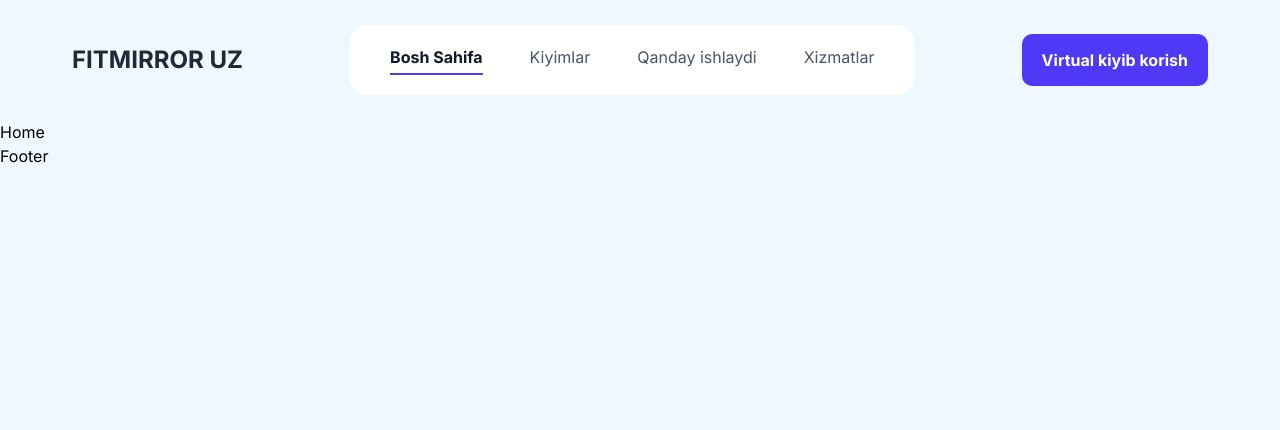
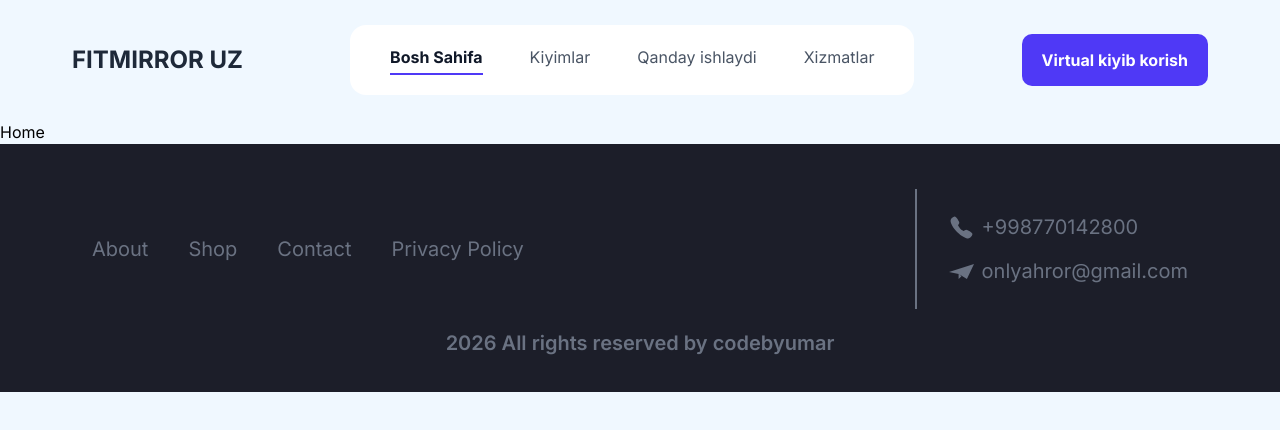
Before and after one commit to codeby-umar/FITMIRROR.UZ, a React (Vite) app: page / in a window 1280 px wide. Shown: the top 430 px of the page. Built offline with nearby package versions, Linux system fonts and the light colour scheme.

Commit message:
navbar and footer

```diff
--- a/package.json
+++ b/package.json
@@ -14,6 +14,7 @@
     "lucide-react": "^1.7.0",
     "react": "^19.2.4",
     "react-dom": "^19.2.4",
+    "react-icons": "^5.6.0",
     "react-router-dom": "^7.13.2",
     "tailwindcss": "^4.2.2"
   },
--- a/src/App.jsx
+++ b/src/App.jsx
@@ -67,9 +67,7 @@ function App() {
         <Route
           path="*"
           element={
-            <Layout>
               <Notfound />
-            </Layout>
           }
         />
       </Routes>
--- a/src/components/Footer.jsx
+++ b/src/components/Footer.jsx
@@ -1,9 +1,40 @@
-import React from 'react'
+import { Link } from "react-router-dom";
+import { IoCall } from "react-icons/io5";
+import { SiMinutemailer } from "react-icons/si";
 
 function Footer() {
   return (
-    <div>Footer</div>
-  )
+    <footer className="h-62 bg-[#1C1E29]">
+      <div className="container">
+        <div className="flex items-center p-5  justify-between ">
+          <ul className="text-gray-500 flex items-center gap-10 text-xl">
+            <Link to={"/about"}>About</Link>
+            <Link to={"/clothes"}>Shop</Link>
+            <Link to={"/contact"}>Contact</Link>
+            <Link to={"/serveses"}>Privacy Policy</Link>
+          </ul>
+          <div className="flex items-center h-30 gap-8">
+            <div className="border-[0.5px] h-full text-gray-500"></div>
+            <div className="text-gray-500 text-xl flex flex-col gap-4">
+              <a className="flex items-center gap-2" href="tel:+998770142800">
+                <IoCall size={"25px"} />
+                +998770142800
+              </a>
+              <a
+                className="flex items-center gap-2"
+                href="mailto:onlyahror@gmail.com"
+              >
+                <SiMinutemailer size={"25px"} /> onlyahror@gmail.com
+              </a>
+            </div>
+          </div>
+        </div>
+        <p className="text-xl font-semibold text-center text-gray-500">
+          2026 All rights reserved by codebyumar
+        </p>
+      </div>
+    </footer>
+  );
 }
 
-export default Footer
+export default Footer;
--- a/src/components/Notfound.jsx
+++ b/src/components/Notfound.jsx
@@ -1,9 +1,27 @@
 import React from 'react'
+import { Link } from 'react-router-dom'
 
-function Notfound() {
+function NotFound() {
   return (
-    <div>Notfound</div>
+    <div className="min-h-screen flex items-center justify-center bg-gray-100 px-4">
+      <div className="text-center">
+        <h1 className="text-9xl font-extrabold text-gray-800">404</h1>
+        <p className="mt-4 text-2xl font-semibold text-gray-700">
+          Sahifa topilmadi
+        </p>
+        <p className="mt-2 text-gray-500">
+          Kechirasiz, siz qidirayotgan sahifa mavjud emas.
+        </p>
+
+        <Link
+          to="/"
+          className="inline-block mt-6  bg-blue-600 px-6 py-3 text-white font-medium shadow-md hover:bg-blue-700 transition"
+        >
+          Bosh sahifaga qaytish
+        </Link>
+      </div>
+    </div>
   )
 }
 
-export default Notfound
+export default NotFound
```
Also changed, not shown: 1 other file (tests, documents, lock files or other folders).
